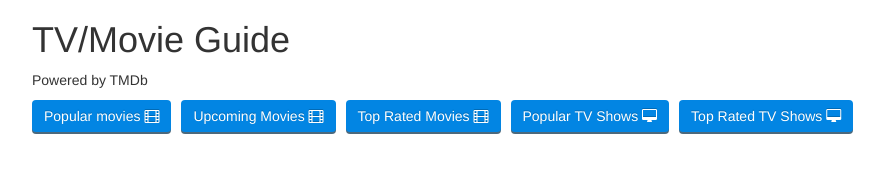
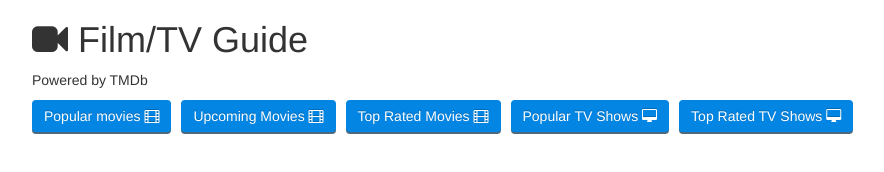
Before and after one commit to sistem3/osbFilmTvGuideNg1, a website: page index.html in a window 1280 px wide. Shown: the whole page, without its empty margins (38-922 px from the left). Drawn offline with nearby package versions, Linux system fonts and the light colour scheme; some packages are replaced by stand-ins of ours; no server answers; a script that the page names is missing.

Commit message:
Updating template

```diff
--- a/src/osbTvFilmGuide.directive.tpl.js
+++ b/src/osbTvFilmGuide.directive.tpl.js
@@ -4,7 +4,7 @@ angular.module("osbTvFilmGuide.tpl.html", []).run(["$templateCache", function($t
   $templateCache.put("osbTvFilmGuide.tpl.html",
     "<div class=\"filmTvGuide\">\n" +
     "    <header class=\"container\">\n" +
-    "        <h1>TV/Movie Guide</h1>\n" +
+    "        <h1><i class=\"fa fa-video-camera\"></i> Film/TV Guide</h1>\n" +
     "        <p>Powered by TMDb</p>\n" +
     "        <nav>\n" +
     "            <ul class=\"list-unstyled list-inline\">\n" +
@@ -24,8 +24,7 @@ angular.module("osbTvFilmGuide.tpl.html", []).run(["$templateCache", function($t
     "    </header>\n" +
     "    <section class=\"filmTvGuide__listings\">\n" +
     "        <ul class=\"list-unstyled\">\n" +
-    "            <li ng-repeat=\"items in filmTvGuide.listings\" class=\"col-xs-12 col-sm-6 col-md-3\">\n" +
-    "                <!--<h2 ng-bind=\"items.title\"></h2>-->\n" +
+    "            <li ng-repeat=\"items in filmTvGuide.listings\">\n" +
     "                <img ng-src=\"http://image.tmdb.org/t/p/w500{{items.poster_path}}\" class=\"img-responsive\" title=\"{{items.title}}\" />\n" +
     "                <div id=\"{{items.id}}\" class=\"filmTvGuide__listings--nav\">\n" +
     "                    <a title=\"More Info\" class=\"infoBtn\" ng-click=\"filmTvGuide.getDetails(filmTvGuide.section, items.id)\"><i class=\"fa fa-info-circle\"></i></a>\n" +
```
Also changed, not shown: src/osbTvFilmGuide.tpl.html (+2 -3 lines).
